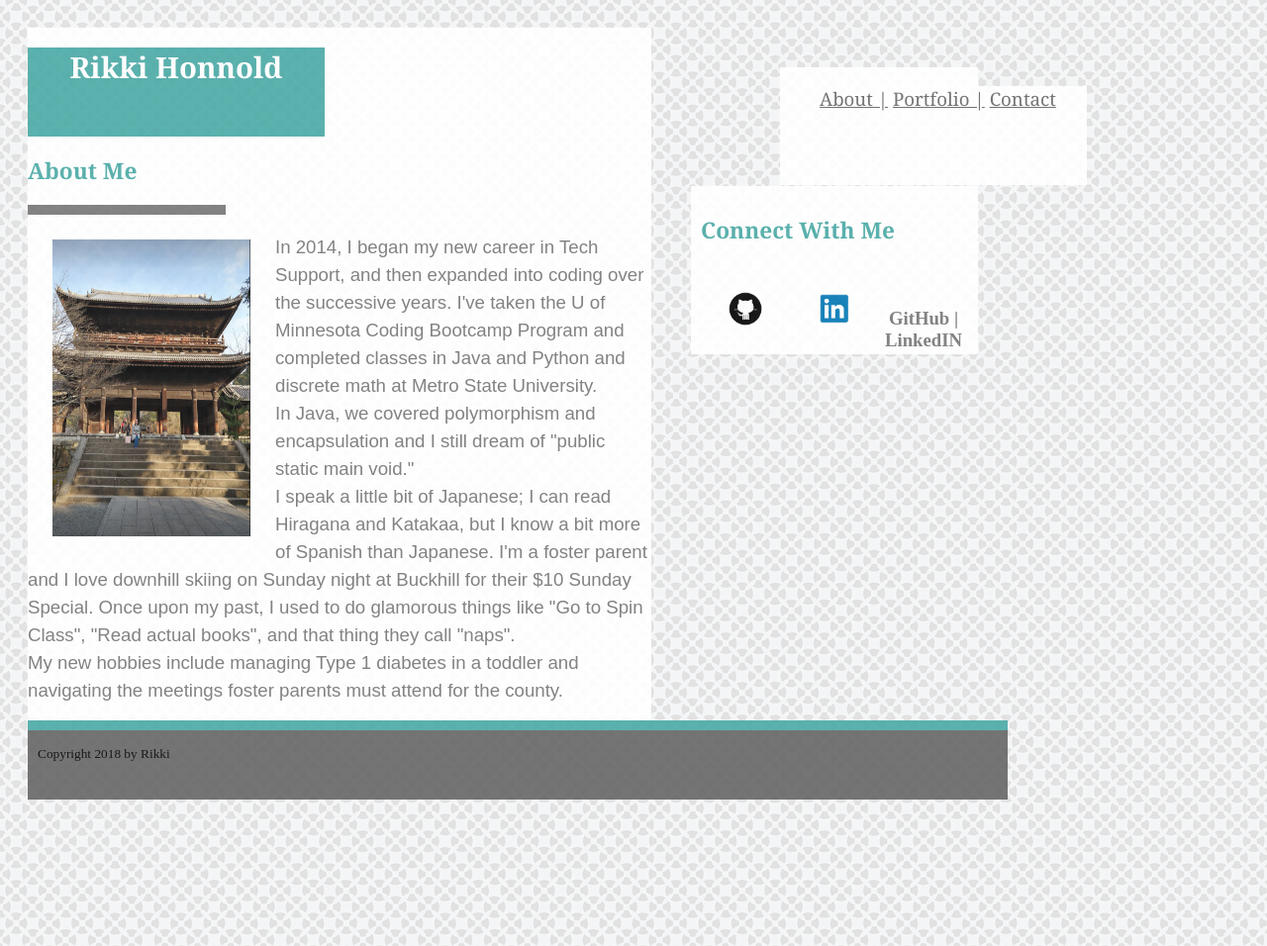
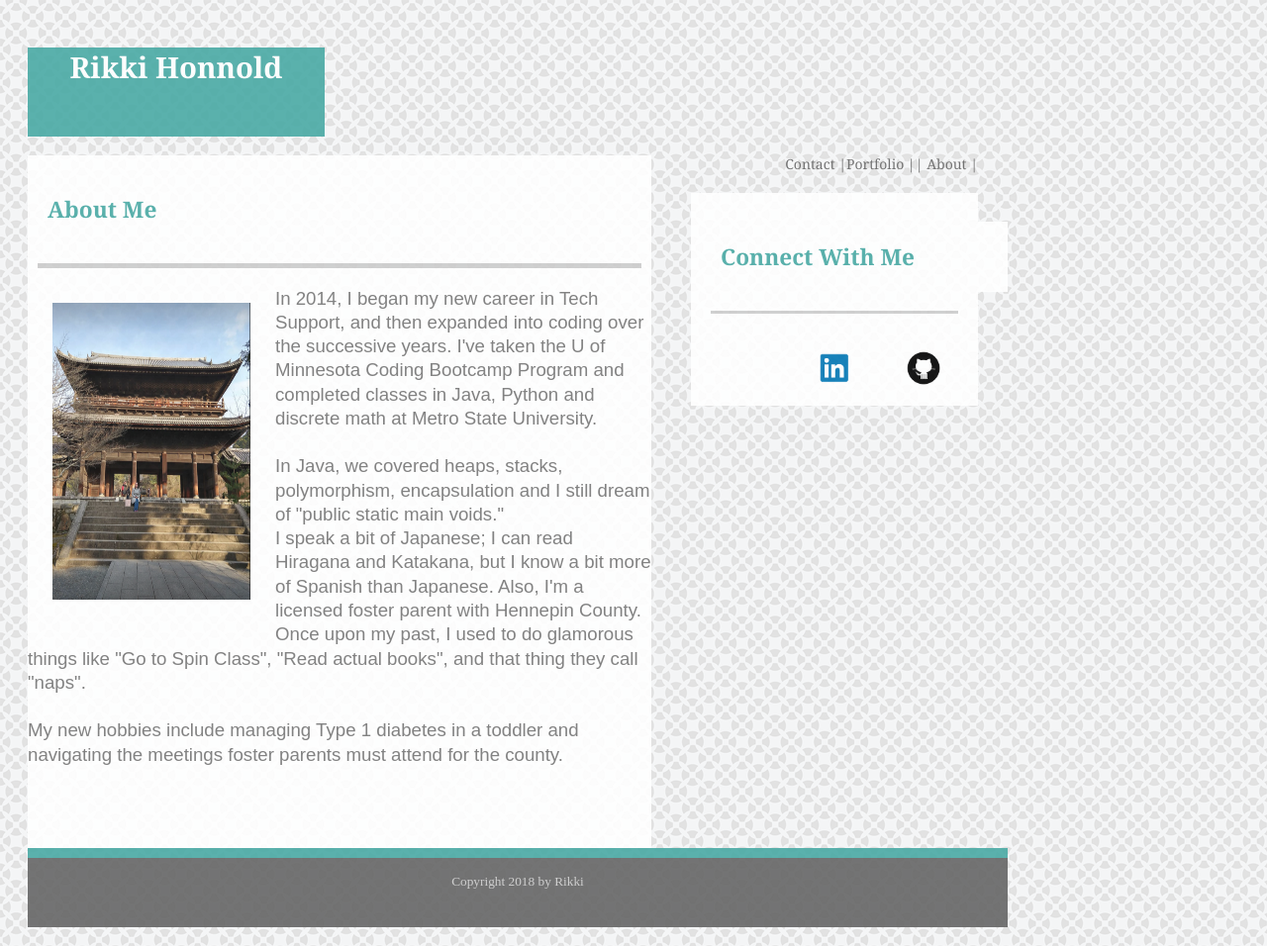
Before and after one commit to Rikkihon/Basic-Portfolio, a plain HTML site: page index.html in a window 1280 px wide. Shown: the whole page at 99% size. Drawn offline with nearby package versions, Linux system fonts and the light colour scheme; files whose address does not match are found by name.

Commit message:
more things to add

```diff
--- a/css/style.css
+++ b/css/style.css
@@ -9,23 +9,39 @@ background-image: url(/Users/rikki/Desktop/Basic-Portfolio/assets/images/circles
  padding: 20px;
  border-bottom-color: #666666;
  border: 10px;
+ border-top-color: #cccccc;
 
 }
-
+/*
 li, ul {
     display: block;
     background-color: #ffffff;
     color: #666666;
     font-size: 14pt;
     font-family: 'Georgia', Times, Times New Roman, serif;
-    height: 100px;
-    width: 270px;
+    width: 200px;
+    height: 60px;
+    float: right;
+}*/
+
+a { color: #666666;
+    text-decoration: none;
+    float: right;
+    font-size: 14px;
+    font-family: Georgia, 'Times New Roman', Times, serif;
+    top: 10px;
 }
 
-a { color: #666666;
+
+a:hover { color: #4aaaa5;
+    text-decoration: underline;
 
 }
 
+a:visited {color: #777777;
+    text-decoration: underline;
+
+}
 h1 {color: #FFFFFF;
 	font-family: 'Georgia', Times, Times New Roman, serif;
 	font-size: 22pt;
@@ -41,6 +57,7 @@ h2 {color: #4aaaa5;
     background-color: #ffffff;
     float: clear;
     width: 270px;
+    padding: 20px;
 }
 
 
@@ -50,7 +67,7 @@ p {color: #777777;
     background-color: #ffffff;
     padding: 10px, 20px, 20px, 10px;
     display: block;
-    line-height: 1.5;
+    line-height: 1.3;
 }
 
 img {
@@ -60,17 +77,13 @@ float: left;
 overflow: auto;
 
 }
-/* header{
-    height: 90px;
-    width: 300px;
-    margin: auto;
-    float: left;
-    background-color: #4aaaa5;
-    padding: 20px, 20px, 20px, 0px;
-    display: inline;
-    position: fixed;
+ header{
+    display: block;
+    border-bottom: #666666;
+    border: 3px;
 
-} */
+
+}
 
 form {height: 350px;
     width: 650px;
@@ -80,6 +93,12 @@ form {height: 350px;
 h3 {
    text-align: center;
    color:#777777;
+   left: 40px;
+}
+
+sub {
+    color: #cccccc;
+    text-align: center;
 }
 .MainHeader{
     height: 700px;
@@ -97,7 +116,7 @@ h3 {
 
 .Sidebar {
     width: 270px;
-    height: 150px;
+    height: 195px;
     padding: 10px;
     background-color: #ffffff;
     display: block;
@@ -106,7 +125,7 @@ h3 {
     float: right;
     display: inline-block;
     position: relative;
-    top: 100px;
+    top: 20px;
 }
 footer {
     width: 970px;
@@ -118,25 +137,44 @@ footer {
     padding: 10px;
     margin-top: -px;
     display: inline-block;
+    text-align: center;
 }
 
 .Menu {
     width: 200px;
     height: 60px;
-    float: right;
     color: #777777;
     display: inline block;
     background-color: hsl(0, 0%, 100%);
     position: relative;
-    top: 40px;
+    top: 10px;
+    left: 660px;
+    padding: 10, 0px;
+
+
+}
+form {
+    height: 700px;
+    width: 630px;
+    display: inline block;
+    background-color: #FFFFFF;
+}
+
+.Smallgray{
+    height: 5px;
+    background-color: #cccccc;
+    width: 600px;
+    padding-left: 10px;
+    margin: 10px;
 
 }
 
-.Smallgray{
-    height: 10px;
-    background-color: #777777;
-    width: 200px;
+.smallgray{
+    height:3px;
+    background-color: #cccccc;
+    width: 240px;
+    padding-left: 10px;
+    margin: 10px;
 
 }
-
 </style>
--- a/index.html
+++ b/index.html
@@ -8,43 +8,36 @@
         <title>Rikki's Profile</title>
         </head>
 <header>
+        <h1>Rikki Honnold</h1>
+        <p>
+        <a href="#"> | About |</a><a href="myportfolio.html"/> Portfolio | </a><a href="contactme.html"/> Contact |</a></p>
 </header>
 <body>
-    <div class="Menu">
-        <ul>
-       <li><a href="#">About |</a>
-       <a href="myportfolio.html"/>Portfolio |</a>
-        <a href="contactme.html"/> Contact</a></li>
-        </ul>
-    </div>
-
 <div class="MainHeader">
-        <h1>Rikki Honnold</h1>
         <h2>About Me</h2>
         <div class="Smallgray"></div>
         <img src="/Users/rikki/Desktop/Basic-Portfolio/assets/images/Greenshot 2018-02-10 14.00.20.png" height="300" width="200" alt="Rikki"></img>
         <div class="small gray line"></div>
         <p> In 2014, I began my new career in Tech Support, and then expanded into coding over the successive years.
-        I've taken the U of Minnesota Coding Bootcamp Program and completed classes in Java and Python
+        I've taken the U of Minnesota Coding Bootcamp Program and completed classes in Java, Python
         and discrete math at Metro State University. <br>
-        In Java, we covered polymorphism and encapsulation and I still dream of "public static main void."<br>
+        <br>
+        In Java, we covered heaps, stacks, polymorphism, encapsulation and I still dream of "public static main voids."<br>
 
-        I speak a little bit of Japanese; I can read Hiragana and Katakaa, but I know a bit more of Spanish than Japanese.
-        I'm a foster parent and I love downhill skiing on Sunday night at Buckhill for their $10  Sunday Special.
+        I speak a bit of Japanese; I can read Hiragana and Katakana, but I know a bit more of Spanish than Japanese.
+        Also, I'm a  licensed foster parent with Hennepin County.
        Once upon my past, I used to do glamorous things like "Go to Spin Class", "Read actual books", and that thing they call "naps".<br>
-
+           <br>
         My new hobbies include managing Type 1 diabetes in a toddler and navigating the meetings foster parents must attend for the county.
      </p>
      </div>
     </div>
     <div class="Sidebar">
         <h2>Connect With Me</h2>
+        <div class="smallgray"></div>
      <a href="https://github.com/Rikkihon"><img src="/Users/rikki/Desktop/Basic-Portfolio/assets/images/github.png" alt="Git Hub kitty" height="40" width="40"></a>
      <a href="https://www.linkedin.com/in/rikki-honnold-a0141219/"><img src="/Users/rikki/Desktop/Basic-Portfolio/assets/images/linkedInBest.png" alt="LinkedInIcon" height="40" width="40">
      </a>
-     <h3><br>
-     <br>GitHub | <br>LinkedIN</p>
-    <br></h3>
         </div>
     <footer>
     <sub>Copyright 2018 by Rikki</sub>
```
Also changed, not shown: contactme.html (+16 -8 lines), myportfolio.html (+29 -10 lines).
